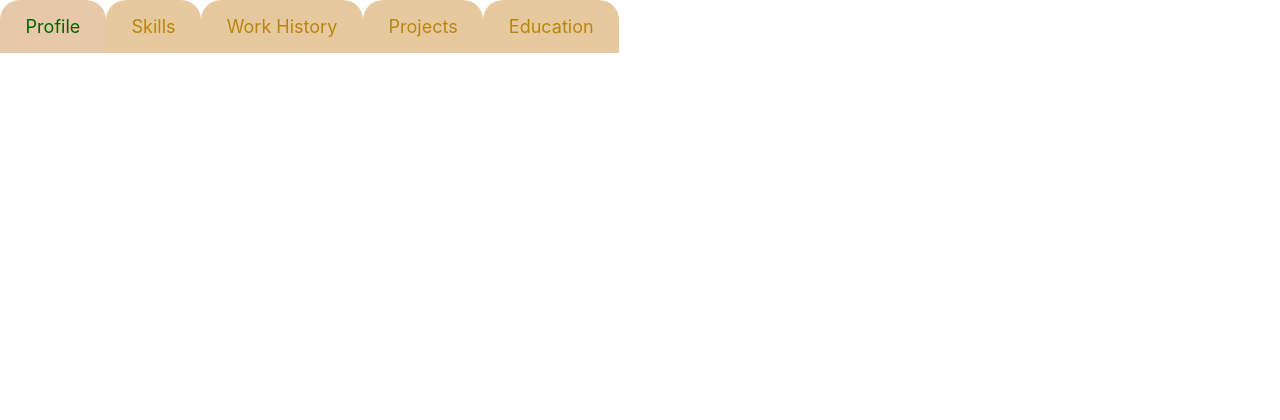
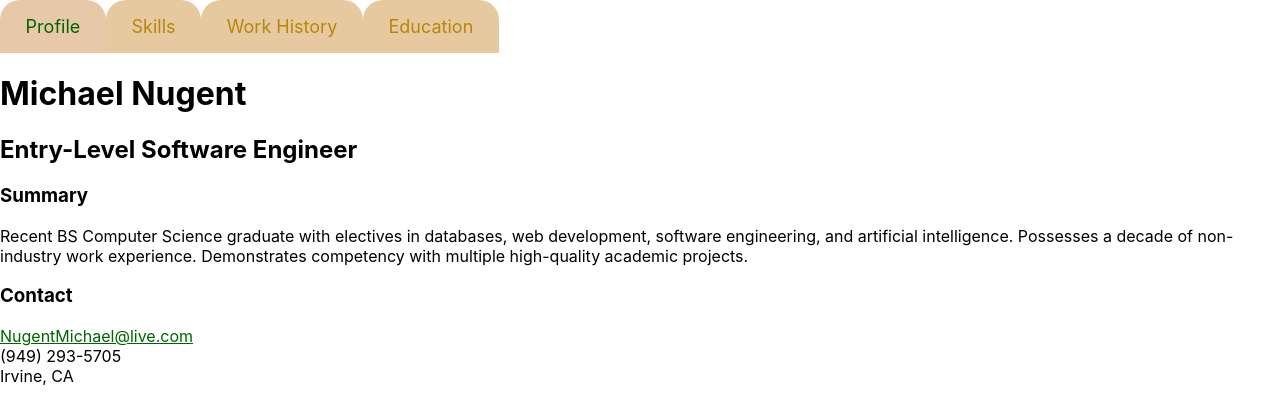
Before and after one commit to nugentmichael1/portfolio-resume, a React (Create React App) app in the folder frontend/: page /Profile in a window 1280 px wide. Shown: the top 420 px of the page. Built offline with nearby package versions, Linux system fonts and the light colour scheme; no server answers.

Commit message:
Reorganization of projects into education.

```diff
--- a/frontend/src/App.js
+++ b/frontend/src/App.js
@@ -1,17 +1,18 @@
 import { Routes, Route } from 'react-router-dom';
 import NavBar from './Components/NavBar';
 import Skills from './Pages/Skills'
-import Projects from './Pages/Projects'
+import Profile from './Pages/Profile'
+import Education from './Pages/Education'
 import './CSS/App.css'
 
 //mock example of initial and complete download from backend instead of individual and as needed.  This will reduce api calls (which cost me money if over google's set limit) from regular users.  It will also as challenge nefarious actors who want to abuse my api as they would have to at least clear session data before page refreshes.
 var BackendData = sessionStorage.getItem("data");
-console.log(BackendData);
+console.log("Session Storage Experiment:", BackendData);
 if (BackendData === null) {
   //mock example.  will replace with actual call to backend, which grabs ALL database tables' information
-  console.log("Calling backend for data.")
+  console.log("Session Storage Experiment: Calling backend for data.")
   sessionStorage.setItem("data", "Some data")
-  console.log(sessionStorage.getItem("data"))
+  console.log("Session Storage Experiment:", sessionStorage.getItem("data"))
 }
 
 function App() {
@@ -23,8 +24,9 @@ function App() {
       </Routes>
       <Routes>
         <Route path="/" element={<Skills />} />
+        <Route path="/Profile" element={<Profile />} />
         <Route path="/Skills" element={<Skills />} />
-        <Route path="/Projects" element={<Projects />} />
+        <Route path="/Education" element={<Education />} />
       </Routes>
 
     </>
--- a/frontend/src/CSS/Projects.css
+++ b/frontend/src/CSS/AcademicProjects.css
@@ -8,9 +8,9 @@
     border: 1px solid black;
 }
 
-.Projects caption {
+/* .Projects caption {
     display: none;
-}
+} */
 
 .Projects {
     margin: 0;
--- /dev/null
+++ b/frontend/src/CSS/Education.css
@@ -0,0 +1,3 @@
+li.honors{
+    font-style: italic;
+}
--- a/frontend/src/Pages/Projects.js
+++ b/frontend/src/Components/AcademicProjects.js
@@ -1,6 +1,6 @@
 import React, { useEffect, useState } from 'react'
 import http from '../http-common'
-import '../CSS/Projects.css'
+import '../CSS/AcademicProjects.css'
 
 
 
@@ -93,7 +93,7 @@ function Projects() {
     <div className='Projects'>
       <table>
         <caption>
-          Projects
+          Academic Projects
         </caption>
         <thead>
           <tr>
--- a/frontend/src/Components/NavBar.js
+++ b/frontend/src/Components/NavBar.js
@@ -33,7 +33,6 @@ function NavBar() {
                 <NavLink page='Profile' selected={page === 'Profile'} />
                 <NavLink page='Skills' selected={page === 'Skills' || page === undefined} />
                 <NavLink page='Work_History' selected={page === 'Work_History'} />
-                <NavLink page='Projects' selected={page === 'Projects'} />
                 <NavLink page='Education' selected={page === 'Education'} />
             </ul>
         </nav>
--- /dev/null
+++ b/frontend/src/Pages/Education.js
@@ -0,0 +1,36 @@
+import React from 'react'
+import '../CSS/Education.css'
+import eDiploma from '../Components/eDiploma.pdf'
+import AcademicProjects from '../Components/AcademicProjects'
+
+const Education = () => {
+
+    // const eDiplomaOpen = () => {
+    //     fetch('eDiploma.pdf').then(response => {
+    //         response.blob().then(blob => {
+    //             const fileURL = window.URL.createObjectURL(blob);
+    //             let alink = document.createElement('a');
+    //             alink.href = fileURL;
+    //             // alink.download = 'eDiploma.pdf';
+    //             alink.click();
+    //         })
+    //     })
+    // }
+
+    return (<div className='education'>
+        <ul className='csuf'>
+            <li className='degree'>BS Computer Science</li>
+            <li className='school'><a href="https://csm.fresnostate.edu/csci/index.html">California State University, Fresno</a></li>
+            <li className='gradDate'>August 2022</li>
+            <li className='honors'>magna cum laude</li>
+            {/* <li className='eDiploma'><button onClick={eDiplomaOpen}>eDiploma</button></li> */}
+            <li><a href={eDiploma} target="_blank" rel='noreferrer'>eDiploma</a></li>
+        </ul>
+
+        <AcademicProjects />
+
+    </div>
+    )
+}
+
+export default Education
--- /dev/null
+++ b/frontend/src/Pages/Profile.js
@@ -0,0 +1,24 @@
+import React from "react";
+
+function Profile() {
+
+    return (
+        <div className='Profile'>
+            <h1>Michael Nugent</h1>
+            <h2>Entry-Level Software Engineer</h2>
+            <h3>Summary</h3>
+            <p id="summary">Recent BS Computer Science graduate with electives in databases, web development, software engineering, and
+                artificial intelligence. Possesses a decade of non-industry work experience. Demonstrates competency with multiple high-quality academic
+                projects.</p>
+            <h3>Contact</h3>
+            <ul id="contact">
+                <li id="email"><a href="mailto:NugentMichael@live.com">NugentMichael@live.com</a></li>
+                <li id="phone">(949) 293-5705</li>
+                <li id="location">Irvine, CA</li>
+            </ul>
+        </div>
+    )
+
+};
+
+export default Profile
```
Also changed, not shown: 1 other file (tests, documents, lock files or other folders).
